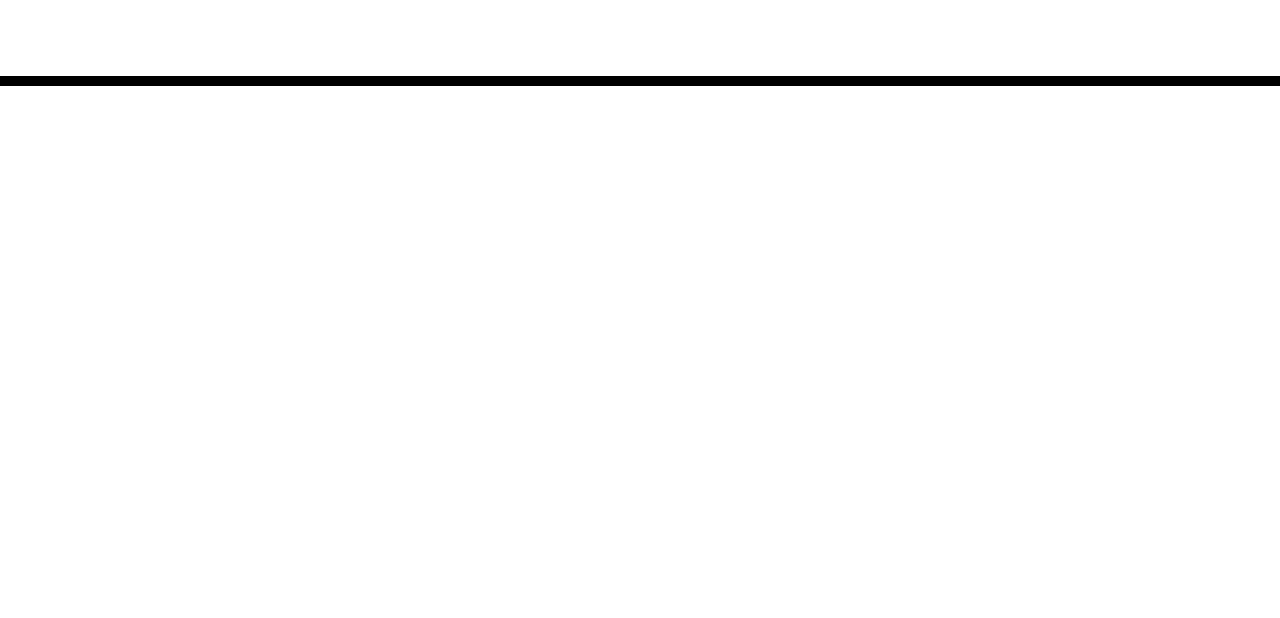
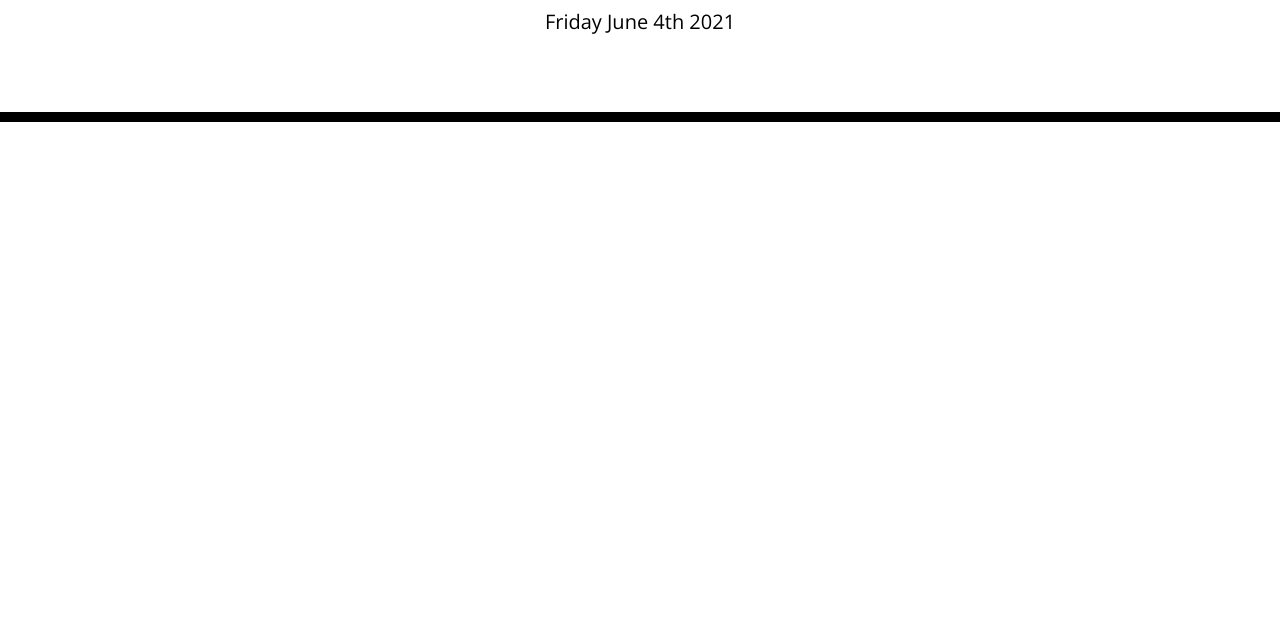
Before and after one commit to akays89/dayPlanner, a plain HTML site: page index.html in a window 1280 px wide. Shown: the part 182-800 px from the top of the page. Drawn offline with nearby package versions, Linux system fonts and the light colour scheme; files that its build step writes are made by us from their sources.

Commit message:
linked script.js to index an d added current dats to jumbo tron

```diff
--- a/Assets/script.js
+++ b/Assets/script.js
@@ -0,0 +1,3 @@
+// adds current date to the jumbotron
+moment(Date);
+$('#currentDay').text(moment().format('dddd MMMM Do YYYY'));
--- a/Develop/index.html
+++ b/index.html
@@ -18,7 +18,7 @@
       href="https://fonts.googleapis.com/css?family=Open+Sans&display=swap"
       rel="stylesheet"
     />
-    <link rel="stylesheet" href="style.css" />
+    <link rel="stylesheet" href="./Assets/style.css" />
     <title>Work Day Scheduler</title>
   </head>
 
@@ -34,5 +34,6 @@
 
     <script src="https://cdnjs.cloudflare.com/ajax/libs/jquery/3.2.1/jquery.min.js"></script>
     <script src="https://cdnjs.cloudflare.com/ajax/libs/moment.js/2.24.0/moment.min.js"></script>
+    <script src="./Assets/script.js"> </script>
   </body>
 </html>
```
Also changed, not shown: 1 other file.
